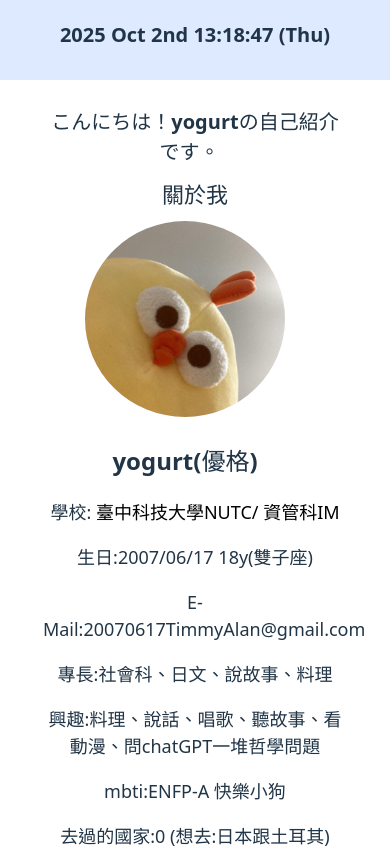
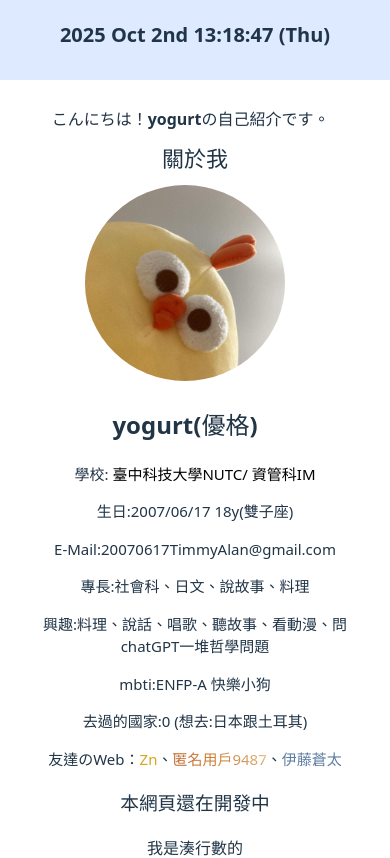
Before and after one commit to yogurt0617/aboutMeee, a React (Vite) app: page / in a window 390 px wide. Shown: the top 858 px of the page. Built offline with nearby package versions, Linux system fonts and the light colour scheme.

Commit message:
更新RWD，使排版正常

```diff
--- a/src/App.css
+++ b/src/App.css
@@ -66,12 +66,12 @@
   color:#ffff;
   font-weight:normal;
 }
-@media screen and (max-width:500px) {
+@media screen and (max-width:678px) {
 main{
   padding: 75px 0 0 0;
 }
   #yogurtAnime{
-    font-size:20px;
+    font-size:16px;
     width:78dvw;
     display: inline-block;
     font-weight:bolder;
@@ -94,7 +94,7 @@
   }
   .selfCare p{
     display: block;
-    font-size:18px;
+    font-size:15px;
   }
   .title{
   font-size:22px;
```
